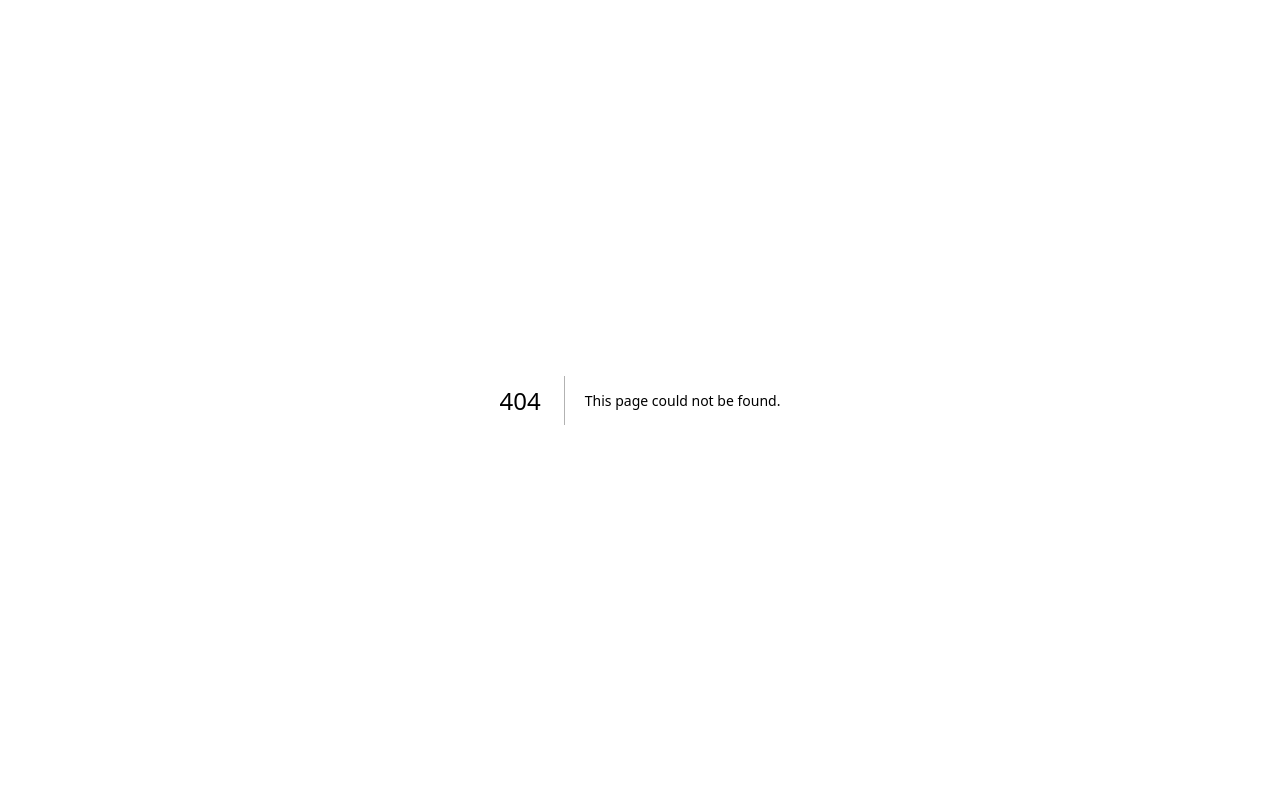
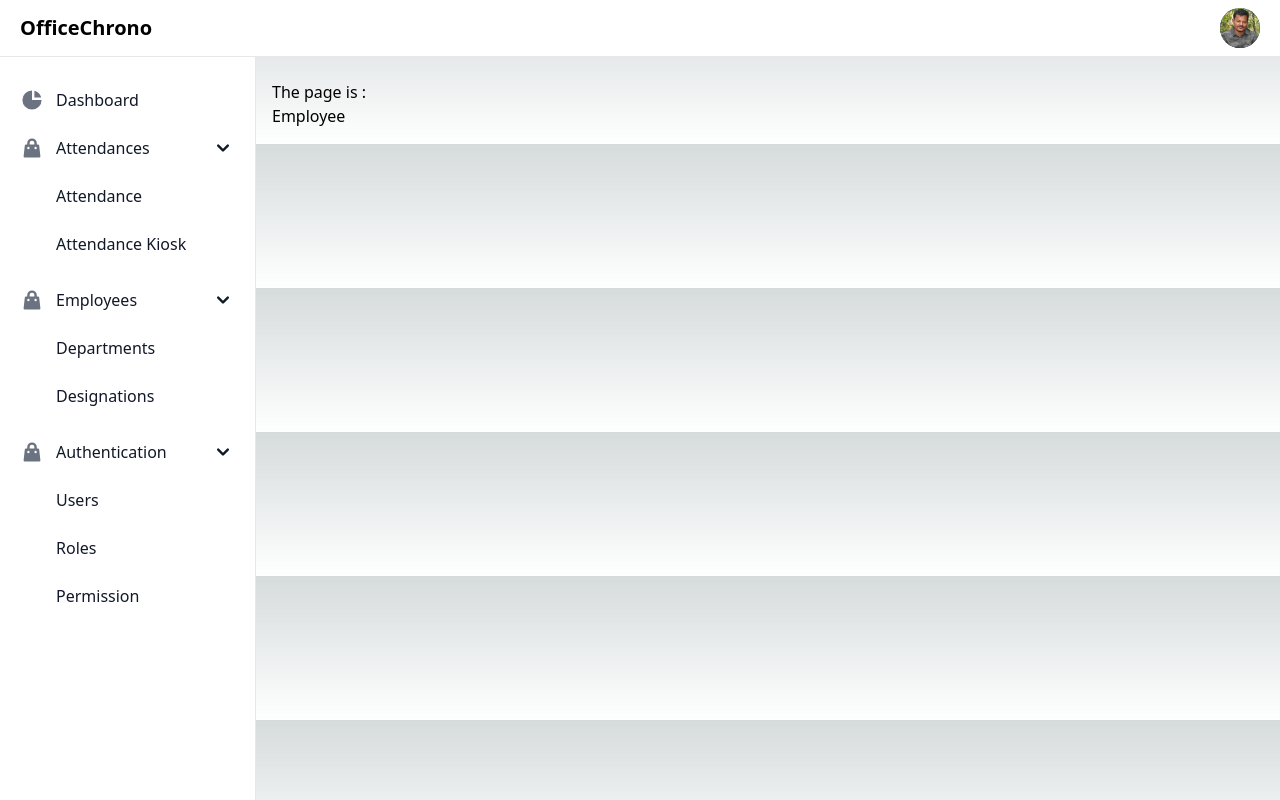
Before and after one commit to kahnu044/office-chrono, a Next.js app in the folder office-chrono-frontend/: page /dashboard/employees in a window 1280 px wide. Before the commit this address had no page. Built offline with nearby package versions, Linux system fonts and the light colour scheme; sample sign-in values are in the browser's storage.

Commit message:
Pages added

```diff
--- a/office-chrono-frontend/components/Header.js
+++ b/office-chrono-frontend/components/Header.js
@@ -49,7 +49,7 @@ function Header(props) {
                       onClick={toggleProfile}
                     >
                       <span className="sr-only">Open user menu</span>
-                      <img className="w-10 h-10 rounded-full" src="profile-picture.jpg" alt="User Profile Picture" />
+                      <img className="w-10 h-10 rounded-full" src="/profile-picture.jpg" alt="User Profile Picture" />
                     </button>
                   </div>
                   <div className={`${isProfileOpen ? 'block' : 'hidden'} z-50 my-4 text-base list-none bg-white divide-y divide-gray-100 rounded shadow dark:bg-gray-700 dark:divide-gray-600 absolute top-3/4 right-0`} id="dropdown-user" >
--- a/office-chrono-frontend/components/Sidebar.js
+++ b/office-chrono-frontend/components/Sidebar.js
@@ -18,24 +18,26 @@ function Sidebar(props) {
             </li>
 
             <li>
-              <Link href="/dashboard/attendance/">
+              <Link href="/dashboard/attendances/">
                 <button type="button" className="flex items-center w-full p-2 text-gray-900 transition duration-75 rounded-lg group hover:bg-gray-100 dark:text-white dark:hover:bg-gray-700" aria-controls="dropdown-example" data-collapse-toggle="dropdown-example">
                   <svg aria-hidden="true" className="flex-shrink-0 w-6 h-6 text-gray-500 transition duration-75 group-hover:text-gray-900 dark:text-gray-400 dark:group-hover:text-white" fill="currentColor" viewBox="0 0 20 20" xmlns="http://www.w3.org/2000/svg"><path fillRule="evenodd" d="M10 2a4 4 0 00-4 4v1H5a1 1 0 00-.994.89l-1 9A1 1 0 004 18h12a1 1 0 00.994-1.11l-1-9A1 1 0 0015 7h-1V6a4 4 0 00-4-4zm2 5V6a2 2 0 10-4 0v1h4zm-6 3a1 1 0 112 0 1 1 0 01-2 0zm7-1a1 1 0 100 2 1 1 0 000-2z" clipRule="evenodd"></path></svg>
-                  <span className="flex-1 ml-3 text-left whitespace-nowrap">Attendance</span>
+                  <span className="flex-1 ml-3 text-left whitespace-nowrap">Attendances</span>
                   <svg className="w-6 h-6" fill="currentColor" viewBox="0 0 20 20" xmlns="http://www.w3.org/2000/svg"><path fillRule="evenodd" d="M5.293 7.293a1 1 0 011.414 0L10 10.586l3.293-3.293a1 1 0 111.414 1.414l-4 4a1 1 0 01-1.414 0l-4-4a1 1 0 010-1.414z" clipRule="evenodd"></path></svg>
                 </button>
               </Link>
               <ul className=" py-2 space-y-2">
+
                 <li>
-                  <Link href="/dashboard/attendance/attendance-kiosk" className="flex items-center w-full p-2 text-gray-900 transition duration-75 rounded-lg pl-11 group hover:bg-gray-100 dark:text-white dark:hover:bg-gray-700">
+                  <Link href="/dashboard/attendances" className="flex items-center w-full p-2 text-gray-900 transition duration-75 rounded-lg pl-11 group hover:bg-gray-100 dark:text-white dark:hover:bg-gray-700">
+                    Attendance
+                  </Link>
+                </li>
+                <li>
+                  <Link href="/dashboard/attendances/attendance-kiosk" className="flex items-center w-full p-2 text-gray-900 transition duration-75 rounded-lg pl-11 group hover:bg-gray-100 dark:text-white dark:hover:bg-gray-700">
                     Attendance Kiosk
                   </Link>
                 </li>
-                <li>
-                  <Link href="/dashboard/attendances" className="flex items-center w-full p-2 text-gray-900 transition duration-75 rounded-lg pl-11 group hover:bg-gray-100 dark:text-white dark:hover:bg-gray-700">
-                    Attendances
-                  </Link>
-                </li>
+
               </ul>
             </li>
 
@@ -48,18 +50,13 @@ function Sidebar(props) {
                 </button>
               </Link>
               <ul className=" py-2 space-y-2">
-                {/* <li>
-                  <Link href="/dashboard/employees" className="flex items-center w-full p-2 text-gray-900 transition duration-75 rounded-lg pl-11 group hover:bg-gray-100 dark:text-white dark:hover:bg-gray-700">
-                    Employees
-                  </Link>
-                </li> */}
                 <li>
                   <Link href="/dashboard/employees/departments" className="flex items-center w-full p-2 text-gray-900 transition duration-75 rounded-lg pl-11 group hover:bg-gray-100 dark:text-white dark:hover:bg-gray-700">
                     Departments
                   </Link>
                 </li>
                 <li>
-                  <Link href="/dashboard/employees/designation" className="flex items-center w-full p-2 text-gray-900 transition duration-75 rounded-lg pl-11 group hover:bg-gray-100 dark:text-white dark:hover:bg-gray-700">
+                  <Link href="/dashboard/employees/designations" className="flex items-center w-full p-2 text-gray-900 transition duration-75 rounded-lg pl-11 group hover:bg-gray-100 dark:text-white dark:hover:bg-gray-700">
                     Designations
                   </Link>
                 </li>
@@ -95,13 +92,6 @@ function Sidebar(props) {
                 </li>
               </ul>
             </li>
-
-            {/* <li>
-              <a href="#" className="flex items-center p-2 text-gray-900 rounded-lg dark:text-white hover:bg-gray-100 dark:hover:bg-gray-700">
-                <svg aria-hidden="true" className="flex-shrink-0 w-6 h-6 text-gray-500 transition duration-75 dark:text-gray-400 group-hover:text-gray-900 dark:group-hover:text-white" fill="currentColor" viewBox="0 0 20 20" xmlns="http://www.w3.org/2000/svg"><path fillRule="evenodd" d="M5 4a3 3 0 00-3 3v6a3 3 0 003 3h10a3 3 0 003-3V7a3 3 0 00-3-3H5zm-1 9v-1h5v2H5a1 1 0 01-1-1zm7 1h4a1 1 0 001-1v-1h-5v2zm0-4h5V8h-5v2zM9 8H4v2h5V8z" clipRule="evenodd"></path></svg>
-                <span className="flex-1 ml-3 whitespace-nowrap">Sign Up</span>
-              </a>
-            </li> */}
           </ul>
         </div>
       </aside>
--- /dev/null
+++ b/office-chrono-frontend/pages/dashboard/attendances/attendance-kiosk.js
@@ -0,0 +1,13 @@
+import Layout from '../../../components/Layout';
+import ProtectedRoute from '../../../components/ProtectedRoute';
+function attendance() {
+    return (
+        <Layout>
+            <ProtectedRoute>
+                <p>attendance</p>
+            </ProtectedRoute>
+        </Layout>
+    )
+}
+
+export default attendance
--- /dev/null
+++ b/office-chrono-frontend/pages/dashboard/attendances/index.js
@@ -0,0 +1,13 @@
+import Layout from '../../../components/Layout';
+import ProtectedRoute from '../../../components/ProtectedRoute';
+function index() {
+    return (
+        <Layout>
+            <ProtectedRoute>
+                <p>index</p>
+            </ProtectedRoute>
+        </Layout>
+    )
+}
+
+export default index
--- /dev/null
+++ b/office-chrono-frontend/pages/dashboard/auth/permission.js
@@ -0,0 +1,13 @@
+import Layout from '../../../components/Layout';
+import ProtectedRoute from '../../../components/ProtectedRoute';
+function Permission() {
+    return (
+        <Layout>
+            <ProtectedRoute>
+                <p>Permission</p>
+            </ProtectedRoute>
+        </Layout>
+    )
+}
+
+export default Permission
--- /dev/null
+++ b/office-chrono-frontend/pages/dashboard/auth/roles.js
@@ -0,0 +1,12 @@
+import Layout from '../../../components/Layout';
+import ProtectedRoute from '../../../components/ProtectedRoute';
+function Roles() {
+    return (
+        <Layout>
+            <ProtectedRoute>
+                <p>Roles</p>
+            </ProtectedRoute>
+        </Layout>
+    )
+}
+export default Roles
--- /dev/null
+++ b/office-chrono-frontend/pages/dashboard/auth/settings.js
@@ -0,0 +1,12 @@
+import Layout from '../../../components/Layout';
+import ProtectedRoute from '../../../components/ProtectedRoute';
+function Settings() {
+    return (
+        <Layout>
+            <ProtectedRoute>
+                <p>Settings</p>
+            </ProtectedRoute>
+        </Layout>
+    )
+}
+export default Settings
--- /dev/null
+++ b/office-chrono-frontend/pages/dashboard/auth/users.js
@@ -0,0 +1,12 @@
+import Layout from '../../../components/Layout';
+import ProtectedRoute from '../../../components/ProtectedRoute';
+function Users() {
+    return (
+        <Layout>
+            <ProtectedRoute>
+                <p>Users</p>
+            </ProtectedRoute>
+        </Layout>
+    )
+}
+export default Users
--- /dev/null
+++ b/office-chrono-frontend/pages/dashboard/employees/departments.js
@@ -0,0 +1,12 @@
+import Layout from '../../../components/Layout';
+import ProtectedRoute from '../../../components/ProtectedRoute';
+function Departments() {
+    return (
+        <Layout>
+            <ProtectedRoute>
+                <div>Departments</div>
+            </ProtectedRoute>
+        </Layout>
+    )
+}
+export default Departments
--- /dev/null
+++ b/office-chrono-frontend/pages/dashboard/employees/designations.js
@@ -0,0 +1,12 @@
+import Layout from '../../../components/Layout';
+import ProtectedRoute from '../../../components/ProtectedRoute';
+function Designations() {
+    return (
+        <Layout>
+            <ProtectedRoute>
+                <div>Designations</div>
+            </ProtectedRoute>
+        </Layout>
+    )
+}
+export default Designations
--- /dev/null
+++ b/office-chrono-frontend/pages/dashboard/employees/index.js
@@ -0,0 +1,12 @@
+import Layout from '../../../components/Layout';
+import ProtectedRoute from '../../../components/ProtectedRoute';
+function Employee() {
+    return (
+        <Layout>
+            <ProtectedRoute>
+                <div>Employee</div>
+            </ProtectedRoute>
+        </Layout>
+    )
+}
+export default Employee
```
